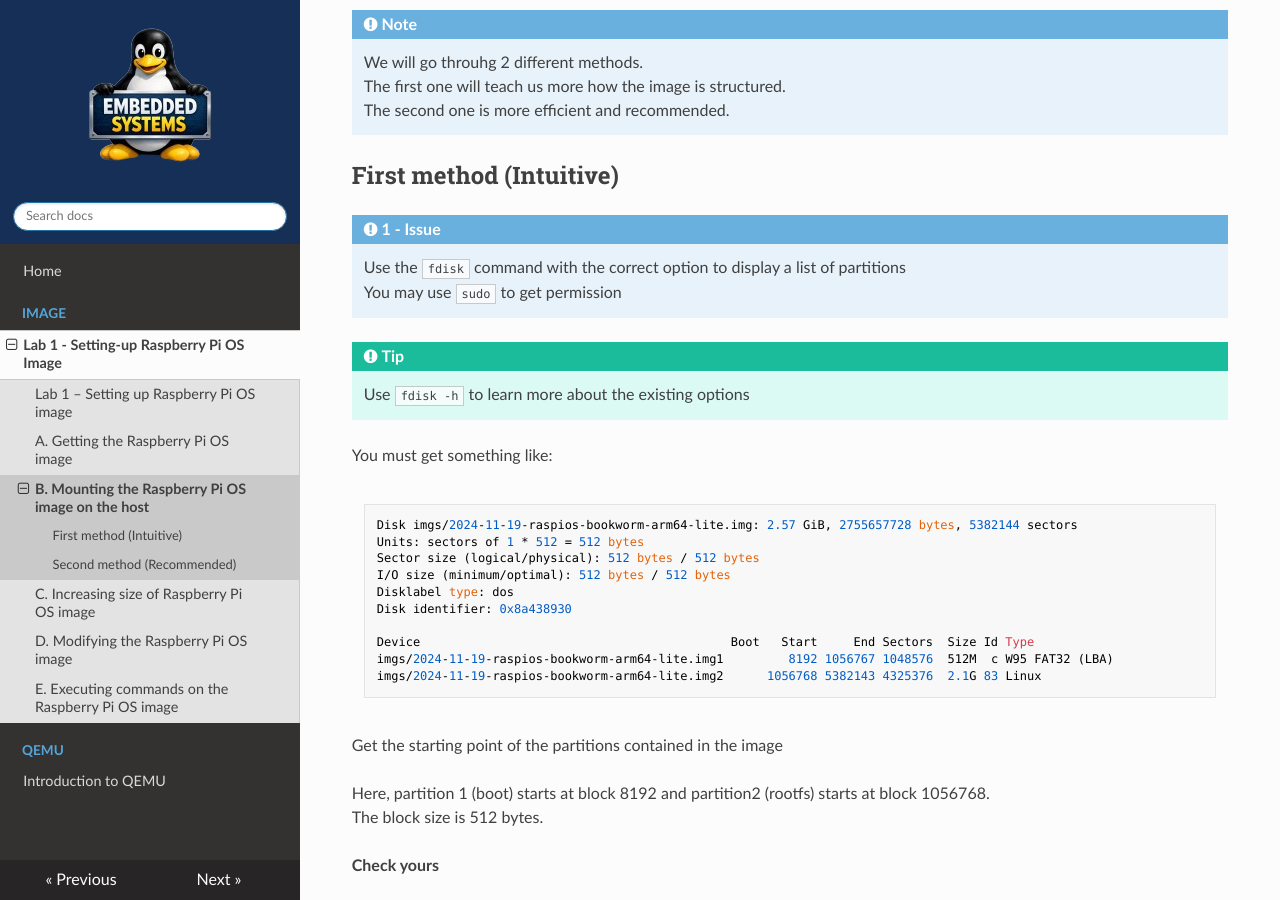
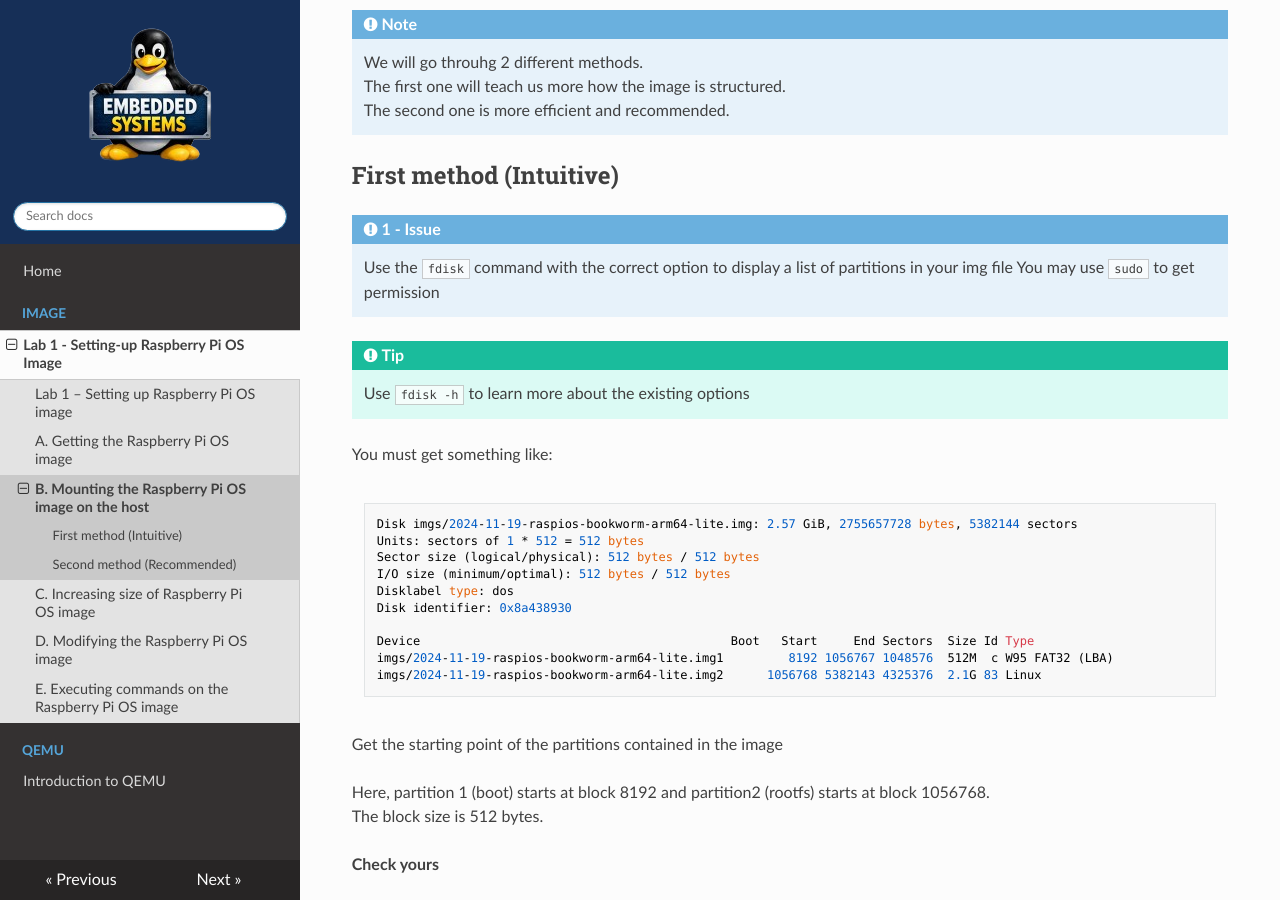
Before and after one commit to tlefloch/emb-sys, an MkDocs documentation site: the page built from docs/image/tp1/mounting.md, in a window 1280 px wide and 900 px high, scrolled down 467 px. Built offline with MkDocs 1.6.1, drawn with Linux system fonts in a browser that asks for light colours; nearby versions of some CDN libraries.

Commit message:
fix text

```diff
--- a/docs/image/tp1/mounting.md
+++ b/docs/image/tp1/mounting.md
@@ -23,7 +23,7 @@ to the file system of raspios bookworm.
 
 
 !!! Note "1 - Issue"
-    Use the `fdisk` command with the correct option to display a list of partitions
+    Use the `fdisk` command with the correct option to display a list of partitions in your img file
     You may use `sudo` to get permission
 
 !!! Tip
```
